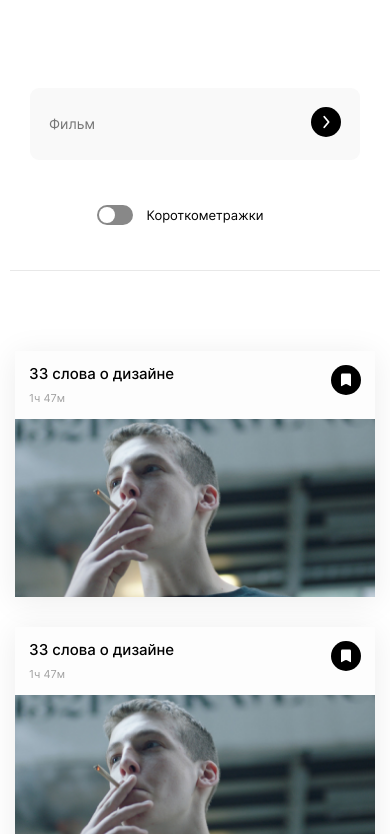
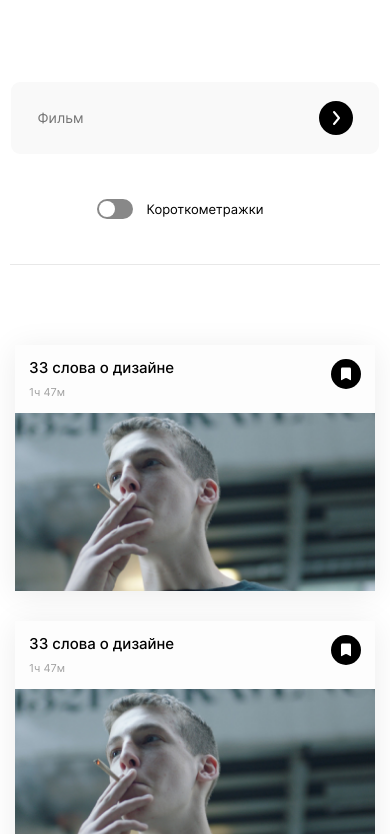
Before and after one commit to gogetyourknife/movies-explorer-frontend, a React app: page /movies in a window 390 px wide. Shown: the part 72-906 px from the top of the page. Built offline with nearby package versions, Linux system fonts and the light colour scheme.

Commit message:
fix: some minor fixes in styles for mobile version

```diff
--- a/src/components/App/App.js
+++ b/src/components/App/App.js
@@ -16,7 +16,7 @@ import Register from '../Register/Register'
 
 function App() {
 
-  const loggedIn = true;
+  const loggedIn = false;
   const [isNavigationOpened, setIsNavigationOpened] = useState(false);
   const [movies, setMovies] = useState([]);
   const [savedMovies, setSavedMovies] = useState([]);
--- a/src/components/Login/Login.css
+++ b/src/components/Login/Login.css
@@ -166,7 +166,6 @@
 
 @media (min-width: 321px) and (max-width: 768px) {
     .login {
-        padding-top: 232px;
         padding-bottom: 0;
     }
 
@@ -182,7 +181,6 @@
 }
 
 @media (min-width: 321px) and (max-width: 475px) {
-
     .login__form {
         width: calc(100% - 60px);
     }
--- a/src/components/Register/Register.css
+++ b/src/components/Register/Register.css
@@ -162,7 +162,6 @@
 
 @media (min-width: 321px) and (max-width: 768px) {
     .register {
-        padding-top: 232px;
         padding-bottom: 0;
     }
 
--- a/src/components/SearchForm/SearchForm.css
+++ b/src/components/SearchForm/SearchForm.css
@@ -1,11 +1,11 @@
 .search {
     max-width: 1140px;
-    width: 100%;
+    width: calc(100% - 140px);
     display: flex;
     align-items: center;
     flex-direction: column;
     box-sizing: border-box;
-    margin: 70px 70px 80px;
+    margin: 70px 0 80px;
     border-bottom: 1px solid #E8E8E8;
     padding-bottom: 69px;
 }
@@ -15,15 +15,14 @@
     background: #F9F9F9;
     display: flex;
     border-radius: 9px;
-    max-width: calc(100% - 60px);
 }
 
 .search__icon {
     margin: 0;
     padding: 0;
     padding-right: 10px;
-    height: 34px;
-    width: 34px;
+    height: 22px;
+    width: 22px;
 }
 
 .search__form {
@@ -47,7 +46,7 @@
 }
 
 .search__input {
-    width: 100%;
+    width: calc(100% - 49px);
     text-align: left;
     background-color: transparent;
     border: none;
@@ -65,8 +64,9 @@
     background-color: transparent;
     background-repeat: no-repeat;
     background-size: contain;
-    height: 34px;
-    width: 34px;
+    background-position: center;
+    min-height: 34px;
+    min-width: 34px;
     border: none;
     padding: 0;
     margin: 0;
@@ -79,39 +79,37 @@
 
 @media (max-width: 768px) {
     .search {
-        margin: 80px 30px 120px;
-        padding-bottom: 109px;
-        width: calc(100% - 60px);
+        margin: 80px 0 120px;
+        padding: 0 30px 109px 30px;
+        width: 100%;
     }
 }
 
-@media (min-width: 321px) and (max-width: 600px) {
-    .search__form {
-        width: calc(80vw - 20px);
+@media (min-width: 321px) and (max-width: 768px) {
+    .search__line {
+        margin-left: 19px;
     }
 }
 
 @media (min-width: 321px) and (max-width: 626px) {
     .search {
-        margin: 80px 30px 80px;
-        padding-bottom: 80px;
+        margin: 80px 0 80px;
+        padding: 0 10px 80px 10px;
     }
 }
 
 @media (max-width: 600px) {
     .search {
-        margin-left: 10px;
-        margin-right: 10px;
+        padding: 0 10px 45px 10px;
         width: calc(100% - 20px);
-        padding-bottom: 45px;
     }
 
     .search__wrapper {
+        width: calc(100% - 20px);
         display: flex;
         flex-direction: column;
         gap: 45px;
         background: #fff;
-        max-width: 262px;
         align-items: center;
     }
 
```
